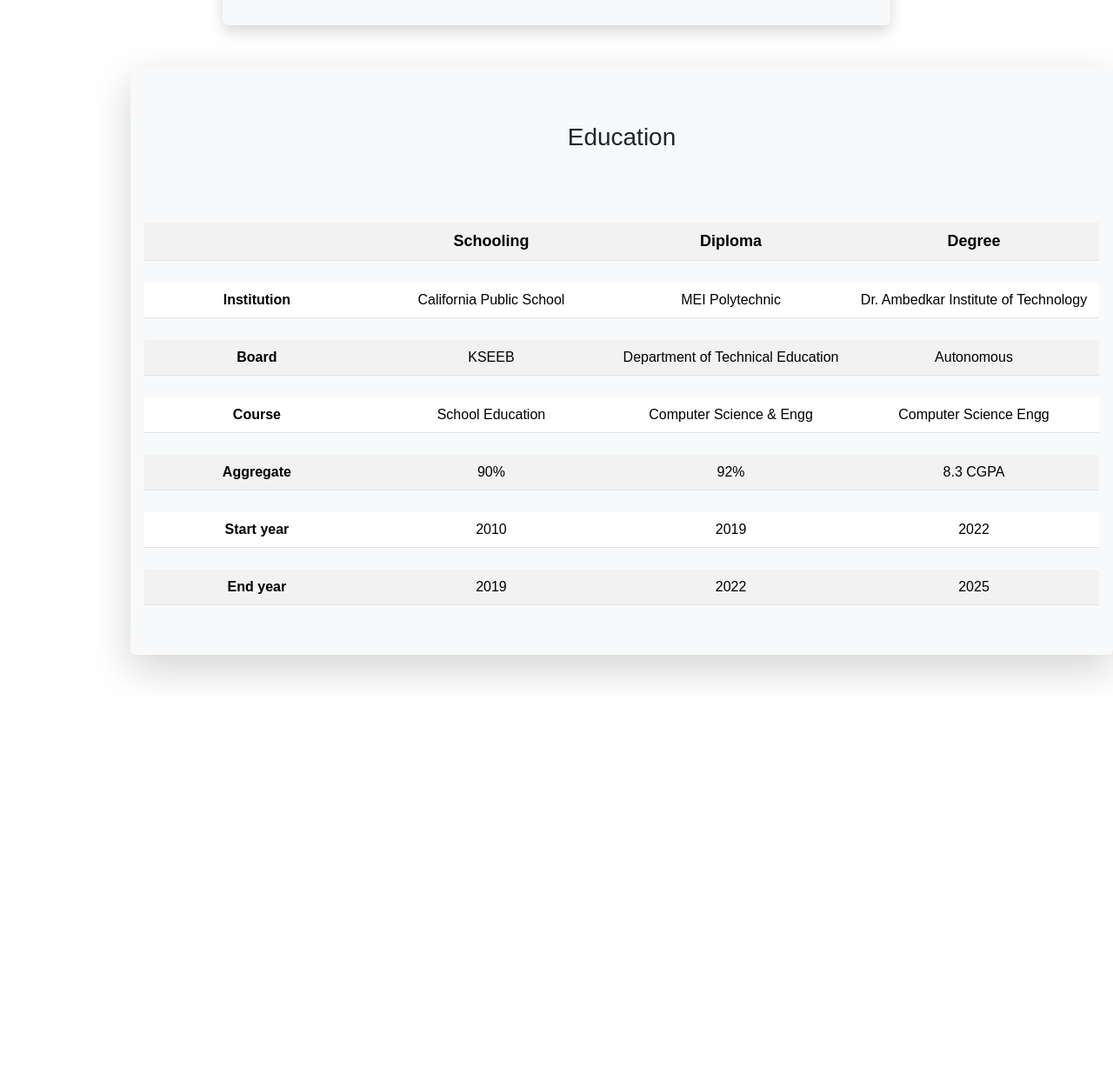
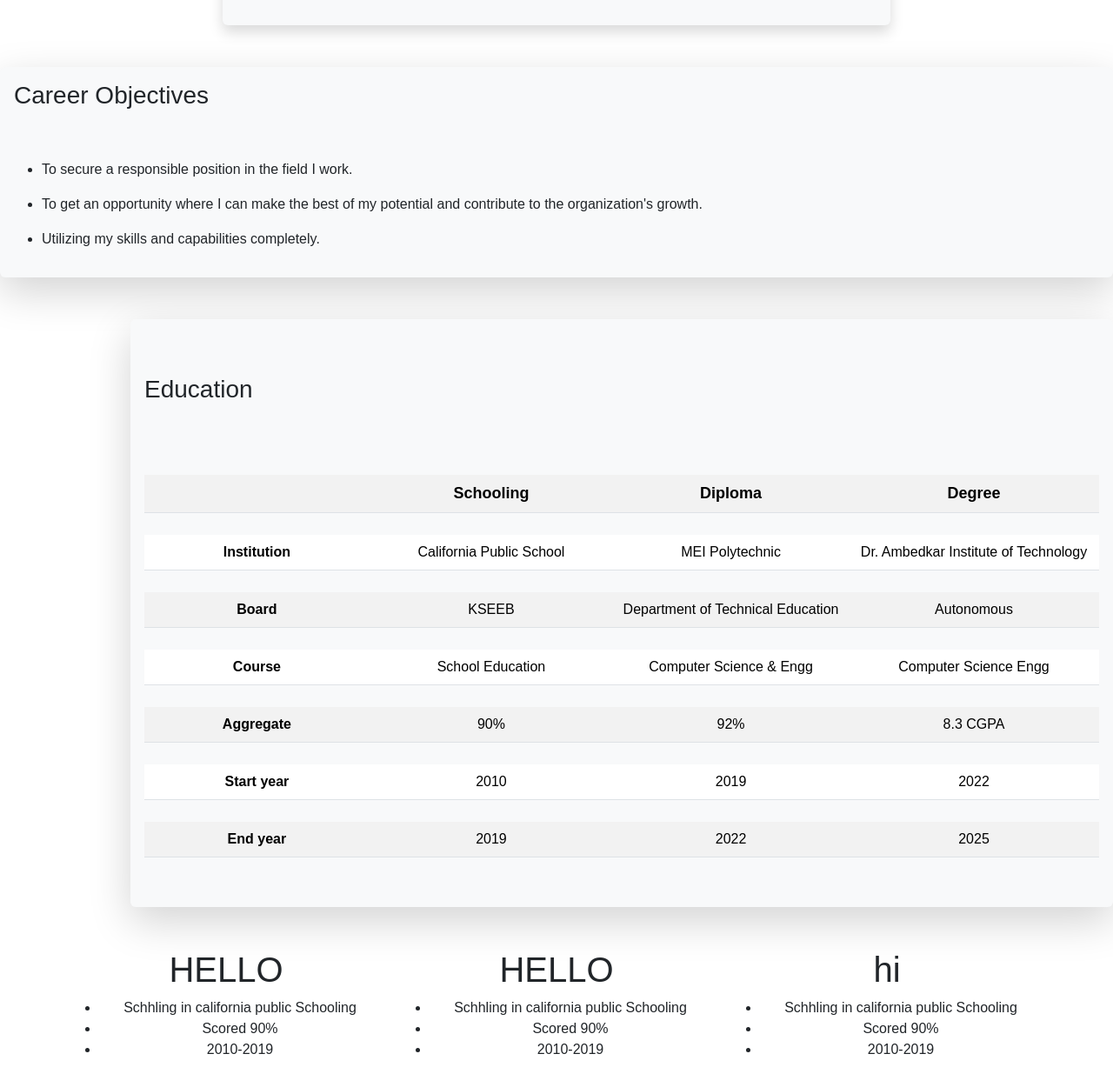
Before and after one commit to rajmohan02/Personal-resume, a plain HTML site: page index.html in a window 1280 px wide. Shown: the part 569-1804 px from the top of the page at 87% size. Before the commit the page ends 1370 px from the top, so only its background shows below. Drawn offline with nearby package versions, Linux system fonts and the light colour scheme.

Commit message:
i change

```diff
--- a/index.html
+++ b/index.html
@@ -26,12 +26,21 @@
             <li>Linkedin : <a href="www.linkedin.com/in/mohan-raj-r-3612a4198">www.linkedin.com/in/mohan-raj-r-3612a4198</a></li>
         </ul>
     </div>
+    <div class="shadow-lg p-3 mb-5 bg-body-tertiary rounded" id = "career">
+        <h3>Career Objectives</h3>
+        <br><br>
+        <ul>
+            <li><p>To secure a responsible position in the field I work.</p></li>
+            <li><p>To get an opportunity where I can make the best of my potential and contribute to the organization's growth.</p></li>
+            <li><p>Utilizing my skills and capabilities completely.</p></li>
+        </ul>
+    </div>
     <div class="shadow-lg p-3 mb-5 bg-body-tertiary rounded" id = "edu">
-        <center>
+
             <br><br>
             <h3>Education</h3>
             <br><br>
-        </center>
+
         <table class="table table-striped">
             <th>&nbsp;</th>
             <th id="a">Schooling</th>
@@ -73,11 +82,47 @@
                 <td>2022</td>
                 <td>2025</td>
             </tr>
-          </table>
-
-
-
-
+        </table>
     </div>
+    <div class="container text-center">
+        <div class="row align-items-start">
+          <div class="col">
+            <h1>HELLO</h1>
+            <ul>
+                <li>
+                    Schhling in california public Schooling
+                </li>
+                <li>
+                    Scored 90%
+                </li>
+                <li>2010-2019</li>
+            </ul>
+          </div>
+          <div class="col">
+            <h1>HELLO</h1>
+            <ul>
+                <li>
+                    Schhling in california public Schooling
+                </li>
+                <li>
+                    Scored 90%
+                </li>
+                <li>2010-2019</li>
+            </ul>
+          </div>
+          <div class="col">
+                           <h1>hi</h1>
+            <ul>
+                <li>
+                    Schhling in california public Schooling
+                </li>
+                <li>
+                    Scored 90%
+                </li>
+                <li>2010-2019</li>
+            </ul>
+          </div>
+        </div>
+      </div>
 </body>
 </html>
```
